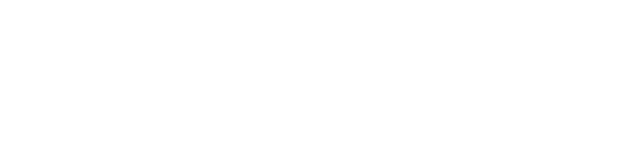
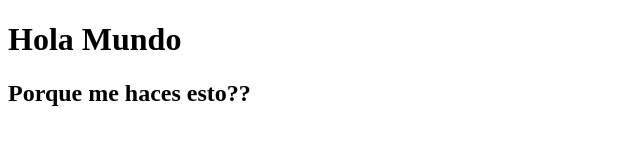
Before and after one commit to Juanchos79/repogit, a plain HTML site: page Index.html in a window 1280 px wide. Shown: the whole page, without its empty margins (0-640 px from the left). Drawn offline with Linux system fonts and the light colour scheme.

Commit message:
archivo modificado2

```diff
--- a/Index.html
+++ b/Index.html
@@ -8,5 +8,7 @@
 </head>
 <body>
 
+    <h1>Hola Mundo</h1>
+    <h2>Porque me haces esto??</h2>
 </body>
 </html>
```
